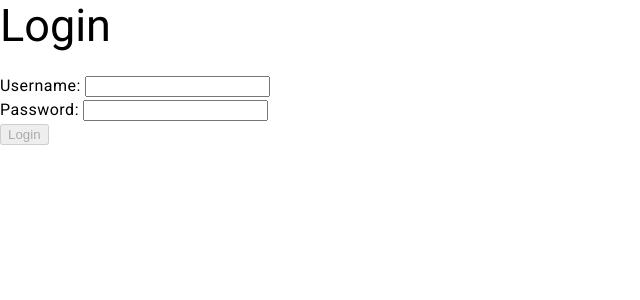
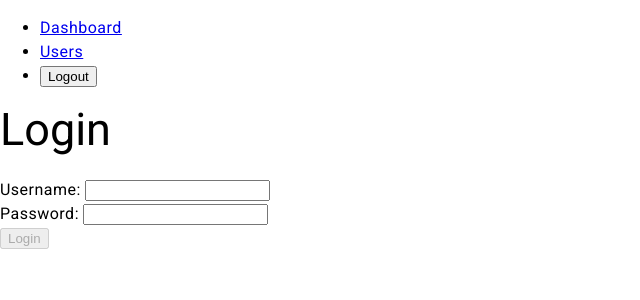
Before and after one commit to nadimsheikh07/my-angular-app, an Angular app: page /admin/login in a window 1280 px wide. Shown: the top 300 px of the page, without its empty margins (0-640 px from the left). Built offline with nearby package versions, Linux system fonts and the light colour scheme.

Commit message:
add admin layout

```diff
--- /dev/null
+++ b/src/app/admin/admin-layout/admin-layout.component.html
@@ -0,0 +1,12 @@
+<div class="website-container">
+
+    <nav>
+        <ul>
+            <li><a class="button" routerLink="/admin/">Dashboard</a></li>
+            <li><a class="button" routerLink="/admin/users">Users</a></li>
+            <li><button (click)="logout()">Logout</button></li>
+        </ul>
+    </nav>
+
+    <router-outlet></router-outlet>
+</div>
--- /dev/null
+++ b/src/app/admin/admin-layout/admin-layout.component.ts
@@ -0,0 +1,18 @@
+import { Component } from "@angular/core";
+import { AuthService } from "../services/auth.service";
+import { RouterModule, RouterOutlet } from "@angular/router";
+
+@Component({
+  selector: "app-admin-layout",
+  standalone: true,
+  imports: [RouterOutlet, RouterModule],
+  templateUrl: "./admin-layout.component.html",
+  styleUrl: "./admin-layout.component.scss"
+})
+export class AdminLayoutComponent {
+  constructor(private readonly authService: AuthService) {}
+
+  logout(): void {
+    this.authService.logout();
+  }
+}
--- a/src/app/admin/dashboard/dashboard.component.html
+++ b/src/app/admin/dashboard/dashboard.component.html
@@ -1,3 +1 @@
 <p>dashboard works!</p>
-
-<button (click)="logout()">Logout</button>
--- a/src/app/admin/dashboard/dashboard.component.ts
+++ b/src/app/admin/dashboard/dashboard.component.ts
@@ -1,5 +1,4 @@
 import { Component } from "@angular/core";
-import { AuthService } from "../services/auth.service";
 
 @Component({
   selector: "app-dashboard",
@@ -7,9 +6,5 @@ import { AuthService } from "../services/auth.service";
   styleUrl: "./dashboard.component.scss"
 })
 export class DashboardComponent {
-  constructor(private readonly authService: AuthService) {}
 
-  logout(): void {
-    this.authService.logout();
-  }
 }
--- a/src/app/app.routes.ts
+++ b/src/app/app.routes.ts
@@ -1,12 +1,16 @@
 import { Routes } from "@angular/router";
+import { AdminLayoutComponent } from "./admin/admin-layout/admin-layout.component";
+import { WebsiteLayoutComponent } from "./website/website-layout/website-layout.component";
 
 export const routes: Routes = [
   {
     path: "admin",
+    component: AdminLayoutComponent,
     loadChildren: () => import("./admin/admin.module").then(m => m.AdminModule)
   },
   {
     path: "",
+    component: WebsiteLayoutComponent,
     loadChildren: () =>
       import("./website/website.module").then(m => m.WebsiteModule)
   }
```
Also changed, not shown: src/app/website/website-routing.module.ts (+3 -9 lines), src/app/admin/admin-layout/admin-layout.component.scss (added), 1 other file (tests, documents, lock files or other folders).
